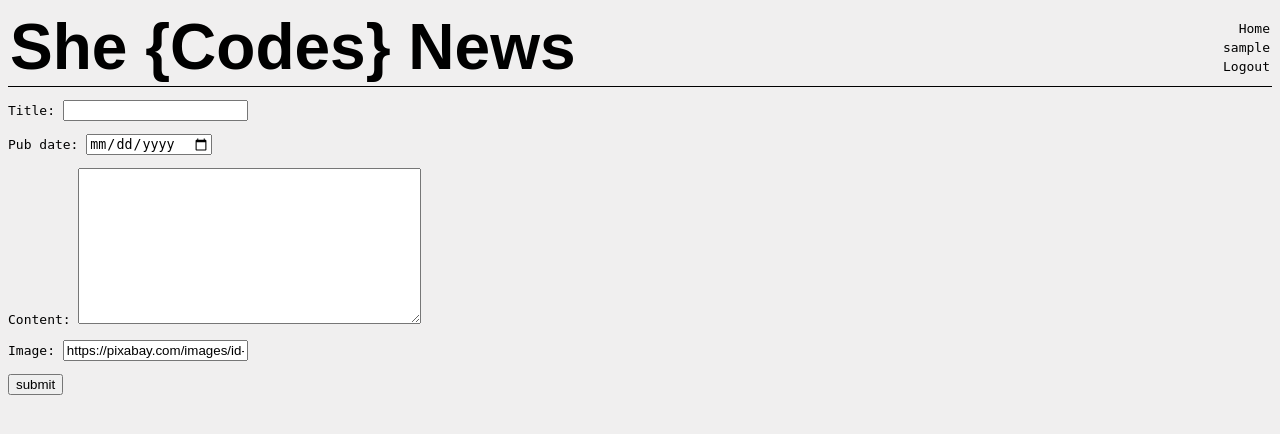
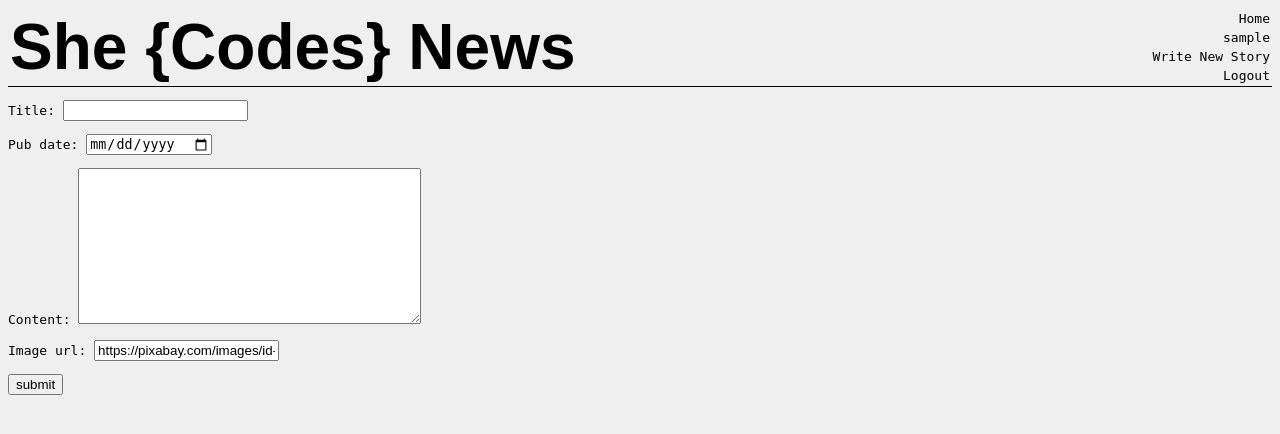
Before and after one commit to SheCodesAus/she-codes-django-news-project-djjkc, a Django app: page /news/add-story/ in a window 1280 px wide. Shown: the top 434 px of the page. Run offline with Django 4.2, Linux system fonts and the light colour scheme; the visitor is signed in with stand-in values (Sample User, id 1); parts of the project's set-up code (start-up, migrations or seed data) failed here and were passed over; some web fonts are replaced.

Commit message:
Sat finished

```diff
--- a/she_codes_news/news/forms.py
+++ b/she_codes_news/news/forms.py
@@ -5,6 +5,6 @@ from .models import NewsStory
 class StoryForm(ModelForm):
     class Meta:
         model = NewsStory
-        fields = ['title', 'pub_date', 'content', 'image']
+        fields = ['title', 'pub_date', 'content', 'image_url']
         widgets = {'pub_date': forms.DateInput(format=('%m/%d/%Y'),attrs={'class':'form-control', 'placeholder':'Select a date','type':'date'}),
         }
--- a/she_codes_news/news/models.py
+++ b/she_codes_news/news/models.py
@@ -11,4 +11,4 @@ class NewsStory(models.Model):
     )
     pub_date = models.DateTimeField()
     content = models.TextField()
-    image = models.CharField(max_length=200, default= "https://pixabay.com/images/id-1489825/")
+    image_url = models.CharField(max_length=300, default= "https://pixabay.com/images/id-1489825/")
--- a/she_codes_news/news/templates/news/index.html
+++ b/she_codes_news/news/templates/news/index.html
@@ -6,7 +6,6 @@
 {% endblock %}
 
 {% block content %}
-    <a href="{% url 'news:newStory' %}">Write New Story</a>
 
     <h2>Latest News</h2>
 
--- a/she_codes_news/news/templates/news/story.html
+++ b/she_codes_news/news/templates/news/story.html
@@ -11,7 +11,7 @@
     <h2>{{ story.title }}</h2>
     <h4>{{ story.author }}</h4>
     <div id="story-content">
-        <img src="{% static '/news/images/placeholder-5.jpg' %}">
+        <img src="{{ story.image_url }}">
         {{ story.content|linebreaks }}
     </div>
 </div>
--- a/she_codes_news/templates/nav.html
+++ b/she_codes_news/templates/nav.html
@@ -2,6 +2,7 @@
     <a href="{% url 'news:index' %}">Home</a>
     {% if request.user.is_authenticated %}
         <a href="#">{{ user.username }}</a>
+        <a href="{% url 'news:newStory' %}">Write New Story</a>
         <a href="{% url 'logout' %}">Logout</a>
     {% else %}
         <a href="{% url 'login' %}">Login</a>
```
Also changed, not shown: she_codes_news/news/templates/news/storyCard.html (+6 -5 lines), she_codes_news/news/migrations/0004_remove_newsstory_image_newsstory_image_url.py (added), she_codes_news/static/styles.css (line endings or trailing spaces).
